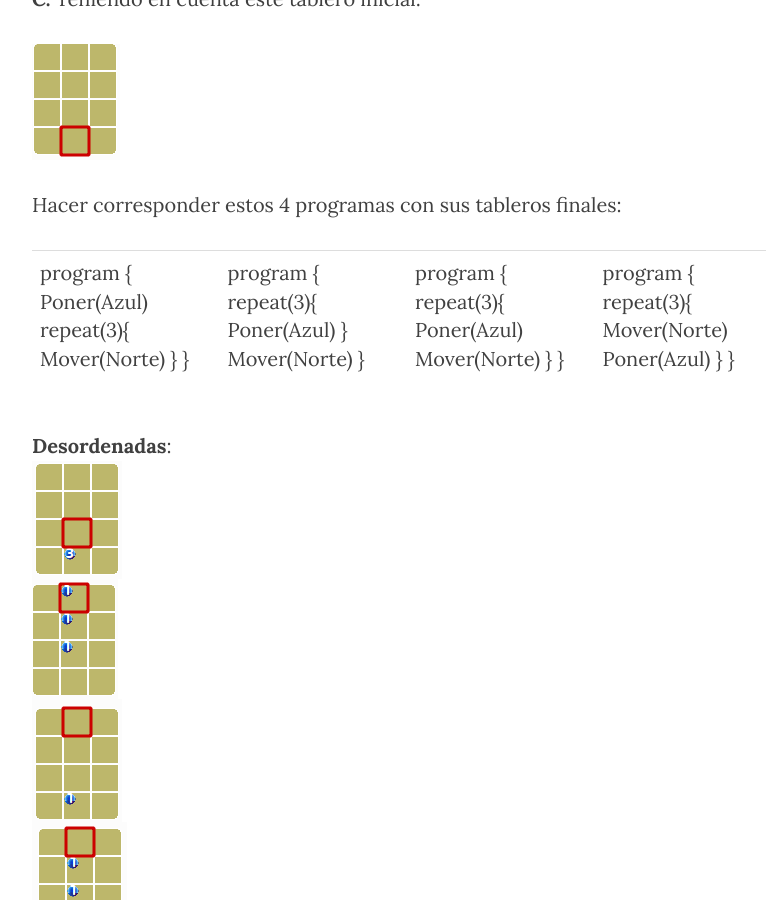
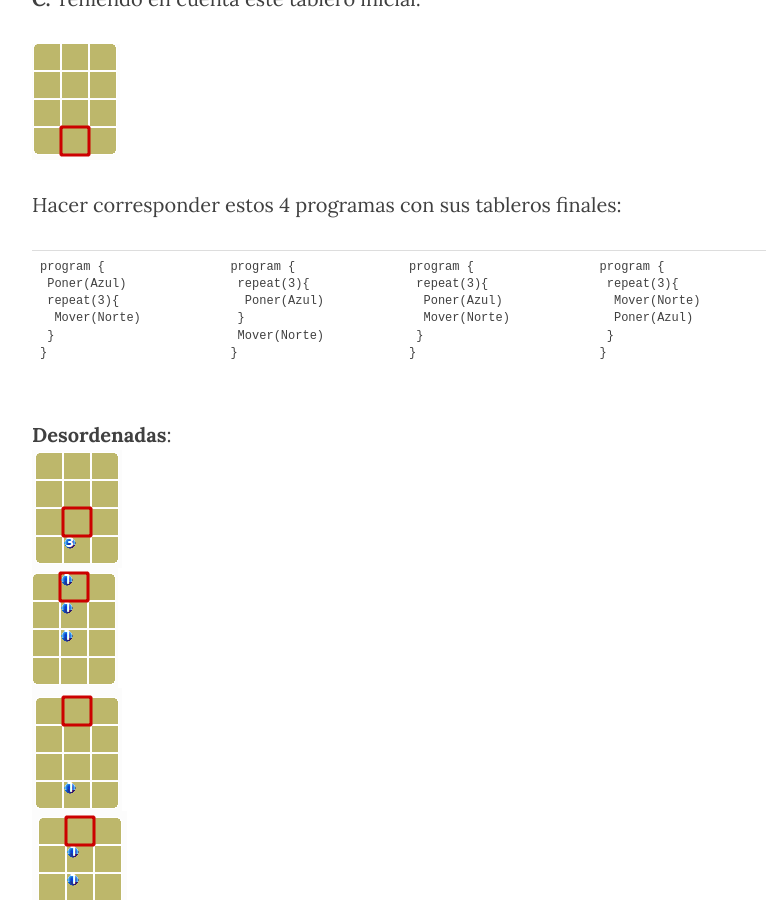
Before and after one commit to inpr-sarmiento/inpr-sarmiento.github.io, a Jekyll site: the page built from _posts/2016-03-31-bitacora-clase-4.md, in a window 1280 px wide and 900 px high, scrolled down 2124 px. Shown: the whole window, without its empty margins (233-999 px from the left). Built offline with Jekyll 4.4.1, drawn with Linux system fonts in a browser that asks for light colours; nearby versions of some CDN libraries.

Commit message:
fix 3 clase 4

```diff
--- a/_posts/2016-03-31-bitacora-clase-4.md
+++ b/_posts/2016-03-31-bitacora-clase-4.md
@@ -45,38 +45,38 @@ Dijimos también que la repetición simple cambia el **flujo de ejecución**. An
 
 Hacer corresponder estos 4 programas con sus tableros finales:
 
-<table><tr>
+<table style="font-family:monospace; font-size: small"><tr>
 <td>
-  program {
-    Poner(Azul)
-    repeat(3){
-      Mover(Norte)
-    }
-  }
+program { <br/>
+&nbsp;Poner(Azul)<br/>
+&nbsp;repeat(3){<br/>
+&nbsp;&nbsp;Mover(Norte)<br/>
+&nbsp;}<br/>
+}
 </td>
 <td>
-  program {
-    repeat(3){
-      Poner(Azul)
-    }
-    Mover(Norte)
-  }
+program {<br/>
+&nbsp;repeat(3){<br/>
+&nbsp;&nbsp;Poner(Azul)<br/>
+&nbsp;}<br/>
+&nbsp;Mover(Norte)<br/>
+}
 </td>
 <td>
-  program {
-    repeat(3){
-      Poner(Azul)
-      Mover(Norte)
-    }
-  }
+program {<br/>
+&nbsp;repeat(3){<br/>
+&nbsp;&nbsp;Poner(Azul)<br/>
+&nbsp;&nbsp;Mover(Norte)<br/>
+&nbsp;}<br/>
+}
 </td>
 <td>
-  program {
-    repeat(3){
-      Mover(Norte)
-      Poner(Azul)
-    }
-  }
+program {<br/>
+&nbsp;repeat(3){<br/>
+&nbsp;&nbsp;Mover(Norte)<br/>
+&nbsp;&nbsp;Poner(Azul)<br/>
+&nbsp;}<br/>
+}
 </td>
 </tr></table>
 
```
